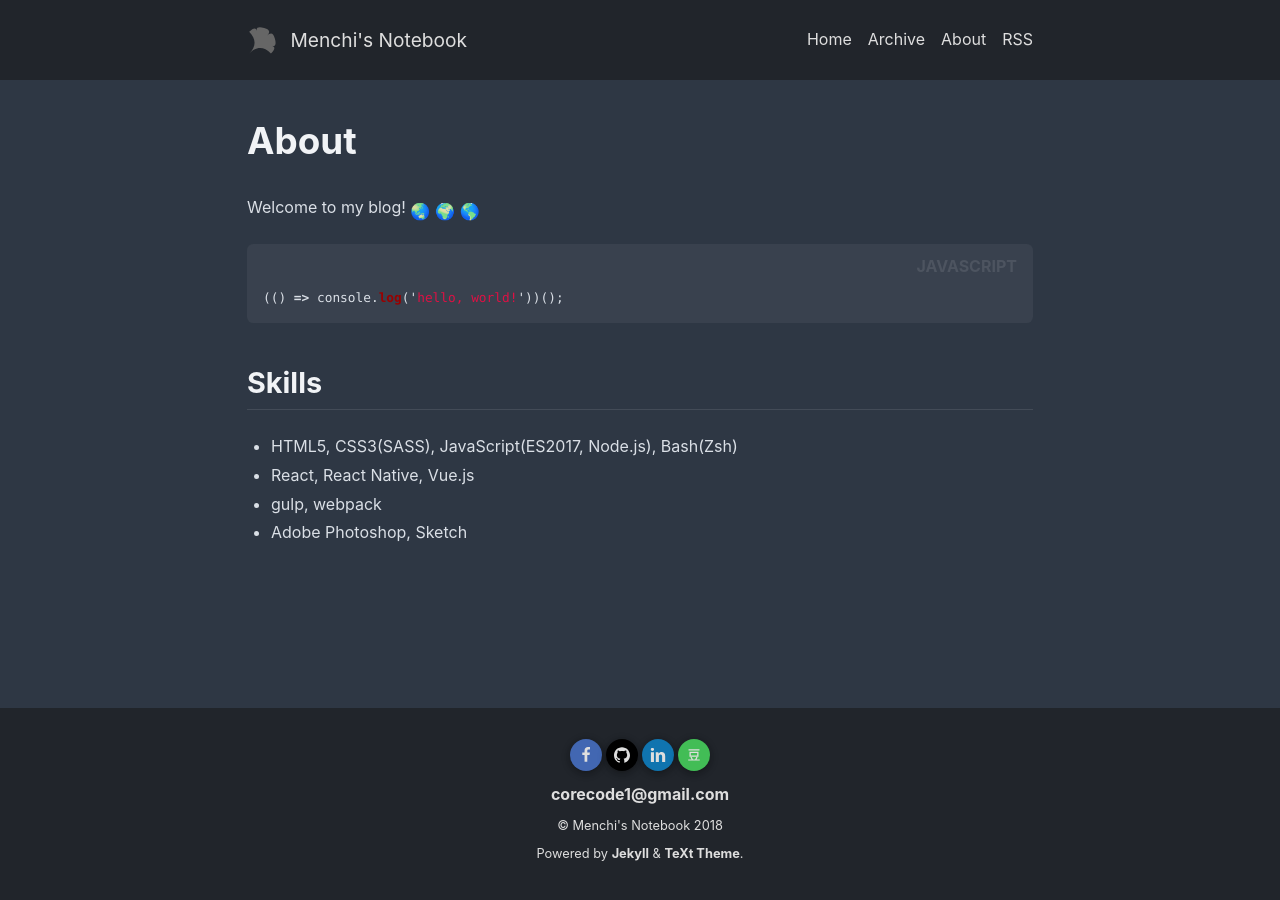
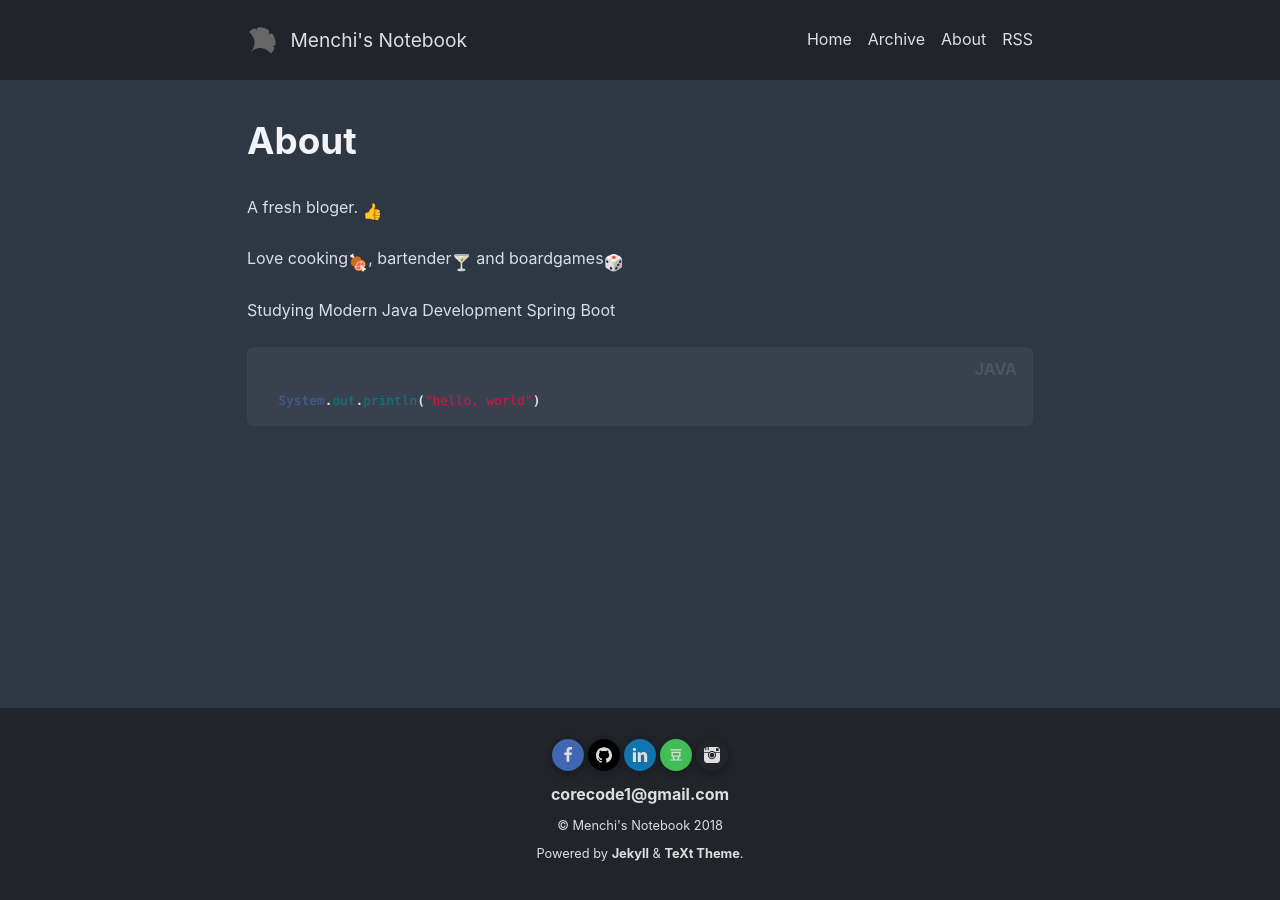
Before and after one commit to MenchiG/notebook, a Jekyll site: the page built from about.md, in a window 1280 px wide. Built offline with Jekyll 4.4.1, drawn with Linux system fonts in a browser that asks for light colours; nearby versions of some CDN libraries; emoji names are drawn with the system emoji font.

Commit message:
fix about me

```diff
--- a/_includes/components/follow-me.html
+++ b/_includes/components/follow-me.html
@@ -67,6 +67,15 @@
         </div>
       </li>
     {%- endif -%}
+    {%- if site.author.instagram -%}
+    <li title="{{ __return | replace: '[NAME]', 'Instagram' }}">
+      <div class="floating-action-round-button instagram">
+        <a itemprop="sameAs" href="https://www.instagram.com/{{ site.author.instagram }}" target="_blank">
+          <div class="icon">{%- include icon/social/instagram.svg -%}</div>
+        </a>
+      </div>
+    </li>
+    {%- endif -%}
   </ul>
   {%- if site.author.email -%}
   {%- assign __locale = site.data.locale.EMAIL_ME -%}
--- a/about.md
+++ b/about.md
@@ -8,15 +8,13 @@ titles:
 key: page-about
 ---
 
-Welcome to my blog! :earth_asia: :earth_africa: :earth_americas:
+A fresh bloger. :+1:
 
-{% highlight javascript %}
-(() => console.log('hello, world!'))();
+Love cooking:meat_on_bone:, bartender:cocktail: and boardgames:game_die:
+
+Studying Modern Java Development
+Spring Boot
+
+{% highlight java %}
+  System.out.println("hello, world")
 {% endhighlight %}
-
-## Skills
-
-- HTML5, CSS3(SASS), JavaScript(ES2017, Node.js), Bash(Zsh)
-- React, React Native, Vue.js
-- gulp, webpack
-- Adobe Photoshop, Sketch
```
Also changed, not shown: README-en.md (deleted), README.md (deleted).
